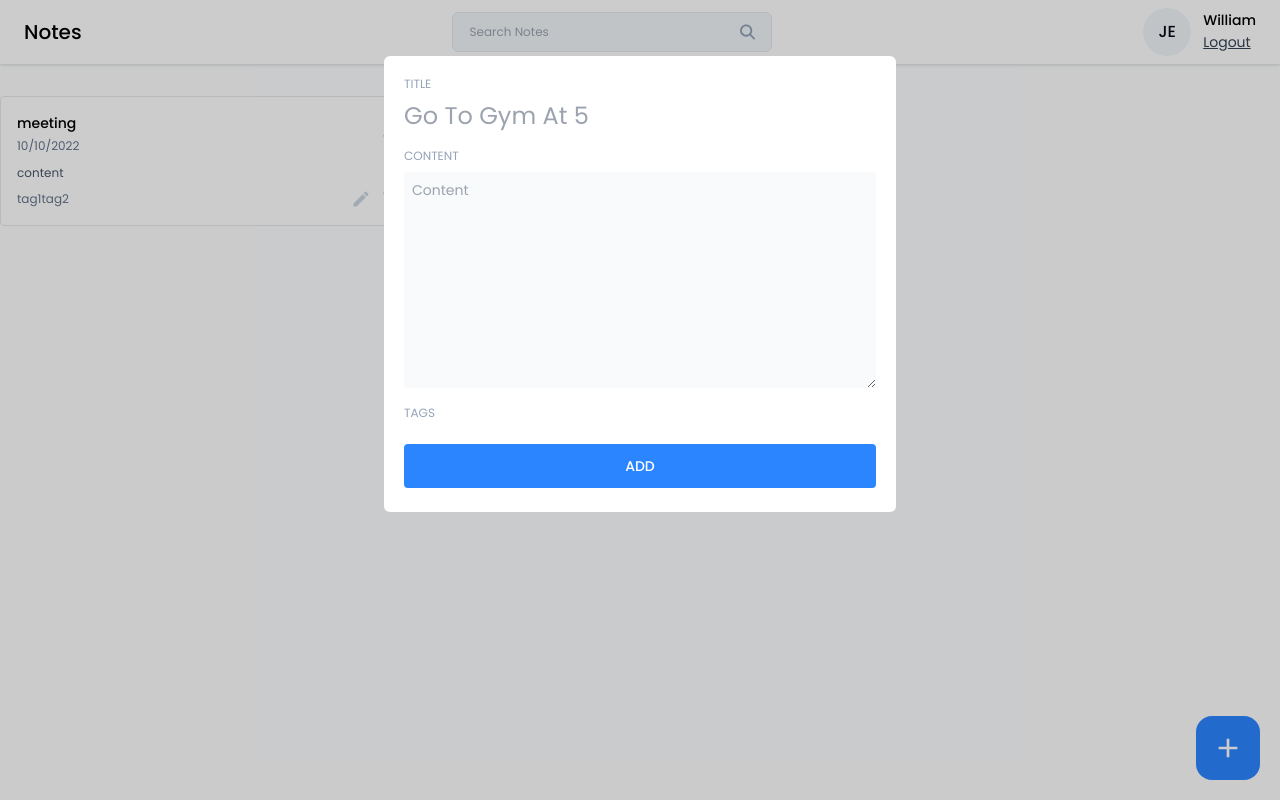
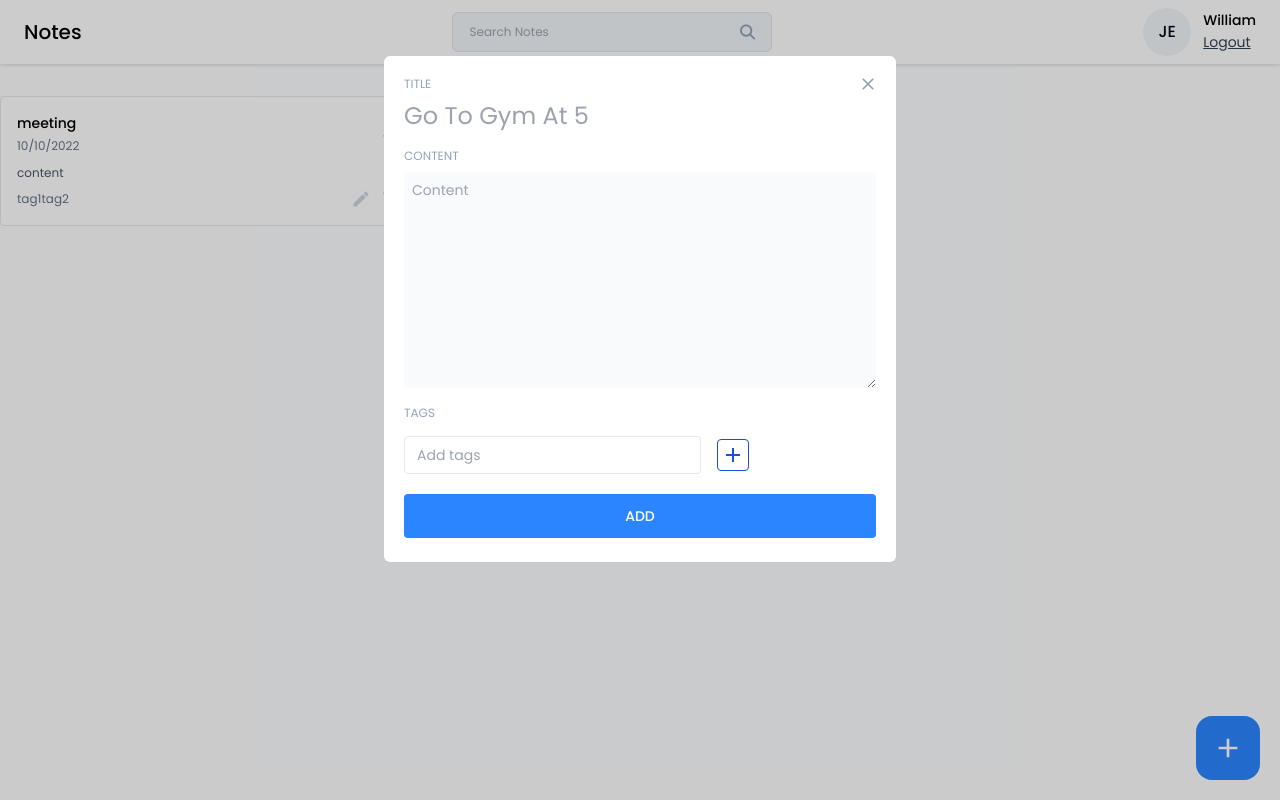
Before and after one commit to Jano-Esterhuizen/To-Do-App, a React (Vite) app in the folder frontend/To-Do-App/: page /dashboard in a window 1280 px wide. Both pictures are taken after a click on the button 1228 px from the left and 748 px from the top of the page. Built offline with nearby package versions, Linux system fonts and the light colour scheme.

Commit message:
Implemented Tag Input Component
- Added AddEditNotes.jsx file
- Added error handeling for title and content entry
- Added close button for note

```diff
--- /dev/null
+++ b/frontend/To-Do-App/src/components/Input/TagInput.jsx
@@ -0,0 +1,67 @@
+import React, { useState } from "react";
+import { MdAdd, MdClose } from "react-icons/md";
+
+const TagInput = ({ tags, setTags }) => {
+  const [inputValue, setInputValue] = useState("");
+
+  const handleInputChange = (e) => {
+    setInputValue(e.target.value);
+  };
+
+  const addNewTag = () => {
+    if (inputValue.trim() !== "") {
+      setTags([...tags, inputValue.trim()]);
+      setInputValue("");
+    }
+  };
+
+  const handleKeyDown = (e) => {
+    if (e.key === "Enter") {
+      addNewTag();
+    }
+  };
+
+  const handleRemoveTag = (tagToRemove) => {
+    setTags(tags.filter((tag) => tag !== tagToRemove));
+  };
+
+  return (
+    <div>
+      {tags?.length > 0 && (
+        <div className="flex items-center gap-2 flex-wrap mt-2">
+          {tags.map((tag, index) => (
+            <span
+              key={index}
+              className="flex items-center gap-2 text-sm text-slate-900 bg-slate-100 px-3 py-1 rounded"
+            >
+              # {tag}
+              <button onClick={() => handleRemoveTag(tag)}>
+                <MdClose />
+              </button>
+            </span>
+          ))}
+        </div>
+      )}
+
+      <div className="flex items-center gap-4 mt-3">
+        <input
+          type="text"
+          value={inputValue}
+          className="text-sm bg-transparent border px-3 py-2 rounded outline-none"
+          onChange={handleInputChange}
+          onKeyDown={handleKeyDown}
+          placeholder="Add tags"
+        />
+
+        <button
+          className="w-8 h-8 flex items-center justify-center rounded border border-blue-700 hover:bg-blue-700"
+          onClick={addNewTag}
+        >
+          <MdAdd className="text-2xl text-blue-700 hover:text-white" />
+        </button>
+      </div>
+    </div>
+  );
+};
+
+export default TagInput;
--- a/frontend/To-Do-App/src/pages/Home/AddEditNotes.jsx
+++ b/frontend/To-Do-App/src/pages/Home/AddEditNotes.jsx
@@ -1,14 +1,57 @@
-import React from "react";
+import React, { useState } from "react";
+import TagInput from "../../components/Input/TagInput";
+import { MdClose } from "react-icons/md";
 
-const AddEditNotes = () => {
+const AddEditNotes = ({ noteData, type, onClose }) => {
+
+    const [title, setTitle] = useState("");
+    const [content, setContent] = useState("");
+    const [tags, setTags] = useState([]);
+    const [error, setError] = useState(null);
+
+    // Add Note
+    const addNewNote = async () => {}
+
+    // Edit Note
+    const editNote = async () => {}
+
+    const handleAddNote = () => {
+        if (!title) {
+            setError("Please enter a title");
+            return;
+        }
+
+        if (!content) {
+            setError("Please enter a content");
+            return;
+        }
+
+        setError("");
+
+        if (type === "edit") {
+            editNote()
+        } else {
+            addNewNote()
+        }
+    }
+
     return (
-        <div>
+        <div className="relative">
+            <button
+                className="w-10 h-10 rounded-full flex items-center justify-center absolute -top-3 -right-3 hover:bg-slate-50"
+                onClick={onClose}
+            >
+                <MdClose className="text-xl text-slate-400" />
+            </button>
+
             <div className="flex flex-col gap-2">
                 <label className="input-label">TITLE</label>
                 <input
                     type="text"
                     className="text-2xl text-slate-950 outline-none"
                     placeholder="Go To Gym At 5"
+                    value={title}
+                    onChange={({ target }) => setTitle(target.value)}
                 />
             </div>
             <div className="flex flex-col gap-2 mt-4">
@@ -18,13 +61,20 @@
                     className="text-sm text-slate-950 outline-none bg-slate-50 p-2 rounded"
                     placeholder="Content"
                     rows={10}
+                    value={content}
+                    onChange={({ target }) => setContent(target.value)}
                 />
             </div>
             <div className="mt-3">
                 <label className="input-label">TAGS</label>
+                <TagInput tags={tags} setTags={setTags} />
             </div>
 
-            <button className="btn-primary font-medium mt-5 p-3" onClick={() => { }}>
+            {error && (
+                <p className="text-xs text-red-500 mt-2">{error}</p>
+            )}
+
+            <button className="btn-primary font-medium mt-5 p-3" onClick={handleAddNote}>
                 ADD
             </button>
 
--- a/frontend/To-Do-App/src/pages/Home/Home.jsx
+++ b/frontend/To-Do-App/src/pages/Home/Home.jsx
@@ -57,7 +57,10 @@
         contentLabel=""
         className="w-[40%] max-h-3/4 bg-white rounded-md mx-auto mt-14 p-5 overflow-scroll"
       >
-        <AddEditNotes />
+        <AddEditNotes
+        type={openAddEditModal.type}
+        noteData={openAddEditModal.data}
+        onClose={() => setOpenAddEditModal({isShown: false, type: "add", data: null})} />
       </Modal>
 
     </>
```
